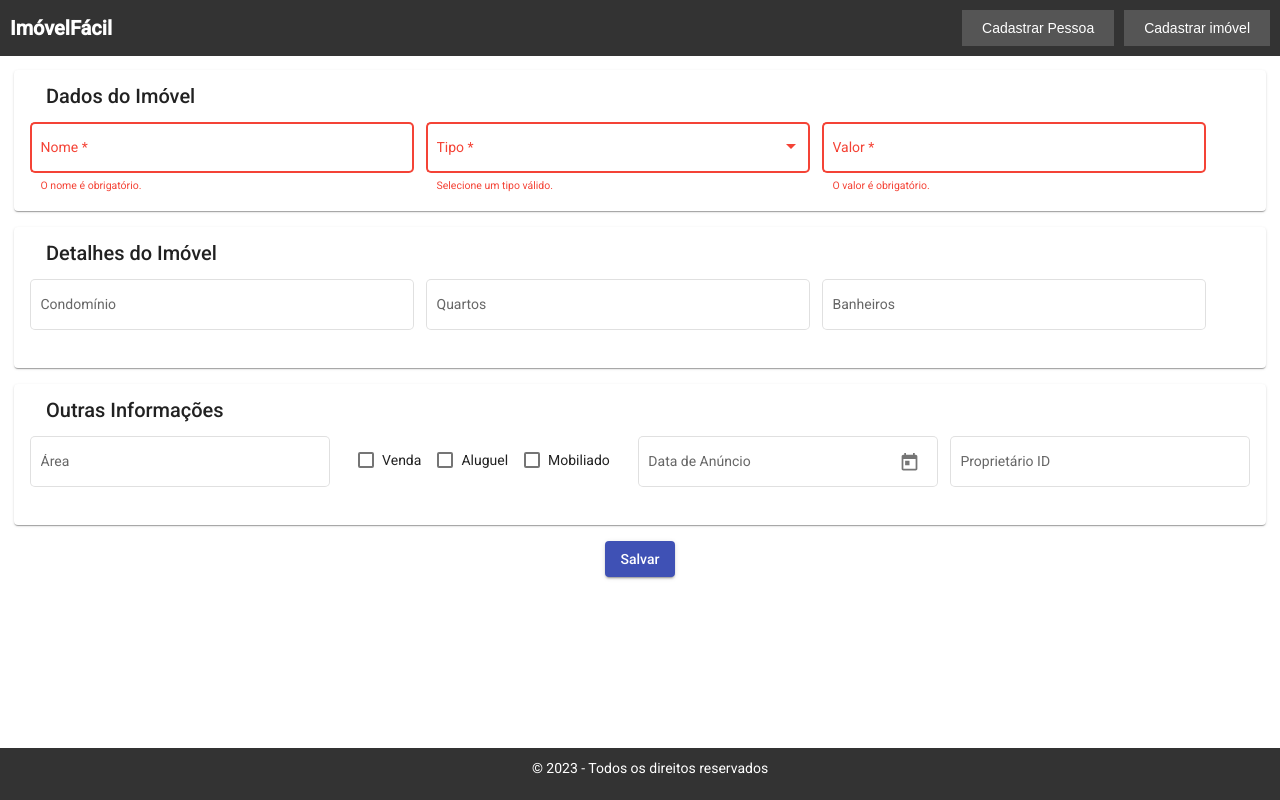
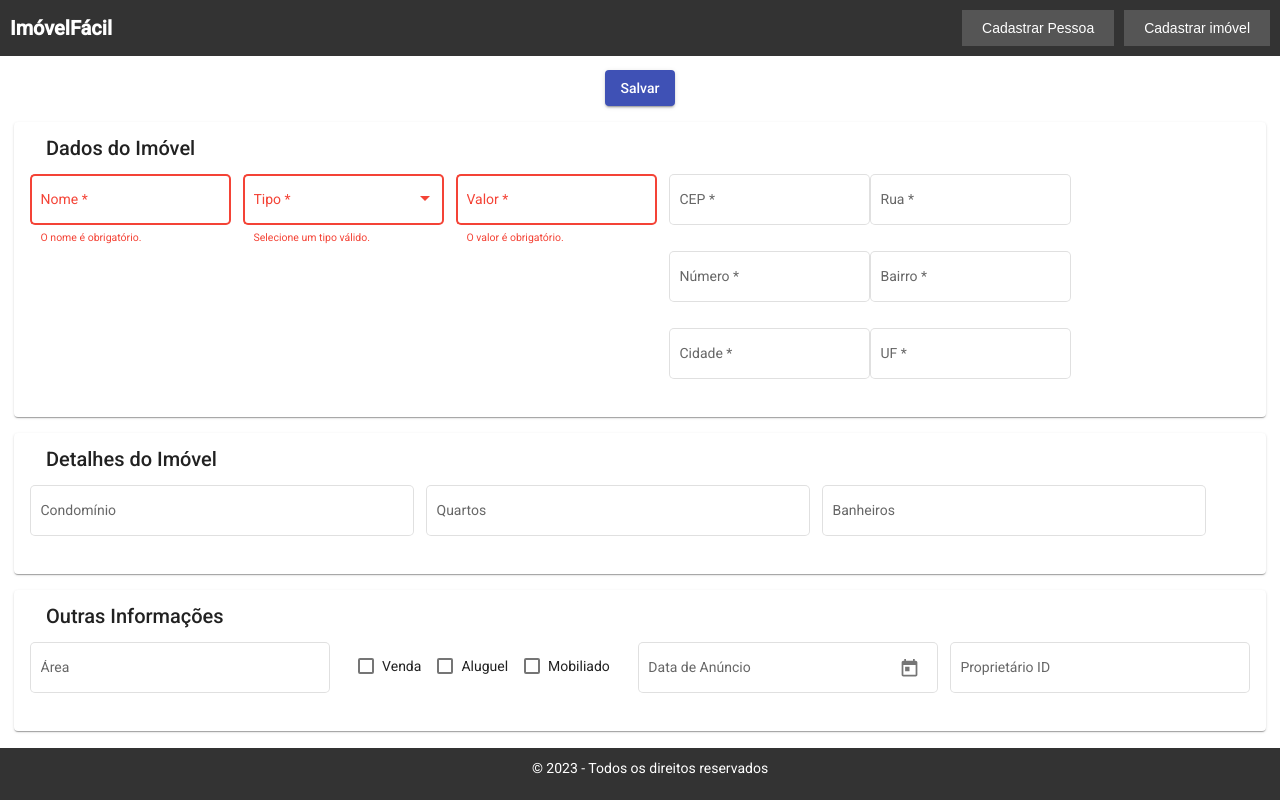
Before and after one commit to Josias-Ribeiro/Angular-Locacao-imoveis, an Angular app: page /cadastro-imoveis in a window 1280 px wide. Built offline with nearby package versions, Linux system fonts and the light colour scheme.

Commit message:
Criacao do componente cep

```diff
--- a/src/app/cadastro-imoveis/cadastro-imoveis.module.ts
+++ b/src/app/cadastro-imoveis/cadastro-imoveis.module.ts
@@ -7,6 +7,7 @@ import { HttpClientModule } from '@angular/common/http';
 import { FormsModule, ReactiveFormsModule } from '@angular/forms';
 import { MaterialCoreModule } from '../shared/modulos/material-core.module';
 import { CadastroImoveisFormService } from './services/cadastro-imoveis-form.service';
+import { InputCepModule } from '../shared/components/input-cep/input-cep.module';
 
 
 @NgModule({
@@ -19,6 +20,7 @@ import { CadastroImoveisFormService } from './services/cadastro-imoveis-form.ser
     ReactiveFormsModule,
     HttpClientModule,
     MaterialCoreModule,
+    InputCepModule,
     CadastroImoveisRoutingModule
   ],providers: [CadastroImoveisFormService]
 })
--- a/src/app/cadastro-imoveis/view/cadastro-imoveis.component.html
+++ b/src/app/cadastro-imoveis/view/cadastro-imoveis.component.html
@@ -1,6 +1,8 @@
 <div>
   <form [formGroup]="formulario" (ngSubmit)="salvar()" class="form">
-
+    <div class="container-salvar">
+      <button mat-raised-button color="primary" type="submit">Salvar</button>
+    </div>
     <mat-card>
       <mat-card-header>
         <mat-card-title>Dados do Imóvel</mat-card-title>
@@ -49,6 +51,8 @@
               O valor é obrigatório.
             </mat-error>
           </mat-form-field>
+
+          <app-input-cep></app-input-cep>
         </div>
       </mat-card-content>
     </mat-card>
@@ -120,8 +124,6 @@
       </mat-card-content>
     </mat-card>
 
-    <div class="container-salvar">
-      <button mat-raised-button color="primary" type="submit">Salvar</button>
-    </div>
+
   </form>
 </div>
--- /dev/null
+++ b/src/app/shared/components/input-cep/input-cep.component.ts
@@ -0,0 +1,41 @@
+import { Component, OnInit } from '@angular/core';
+import { FormBuilder, FormGroup, Validators } from '@angular/forms';
+
+@Component({
+  selector: 'app-input-cep',
+  templateUrl: './view/input-cep.component.html',
+  styleUrls: ['./view/input-cep.component.scss']
+})
+export class InputCepComponent implements OnInit {
+
+  cepForm: FormGroup;
+
+  constructor(private formBuilder: FormBuilder) { }
+
+  ngOnInit() {
+    this.initializeForm();
+  }
+
+  initializeForm() {
+    this.cepForm = this.formBuilder.group({
+      rua: ['', Validators.required],
+      numero: ['', Validators.required],
+      bairro: ['', Validators.required],
+      cidade: ['', Validators.required],
+      uf: ['', Validators.required],
+      cep: ['', Validators.required]
+    });
+
+    // Preencha os campos com os valores fornecidos
+    this.cepForm.patchValue({
+      rua: 'Rua exemplo imóvel 1',
+      numero: 100,
+      bairro: 'Exemplo de bairro',
+      cidade: 'Belo Horizonte',
+      uf: 'MG',
+      cep: '3333-333'
+    });
+  }
+
+
+}
--- /dev/null
+++ b/src/app/shared/components/input-cep/services/input-service-http.service.ts
@@ -0,0 +1,9 @@
+import { Injectable } from '@angular/core';
+
+@Injectable({
+  providedIn: 'root'
+})
+export class InputServiceHttpService {
+
+  constructor() { }
+}
--- /dev/null
+++ b/src/app/shared/components/input-cep/view/input-cep.component.html
@@ -0,0 +1,29 @@
+<mat-form-field appearance="outline">
+    <mat-label>CEP</mat-label>
+    <input matInput formControlName="cep" required>
+  </mat-form-field>
+
+<mat-form-field appearance="outline">
+    <mat-label>Rua</mat-label>
+    <input matInput formControlName="rua" required>
+  </mat-form-field>
+
+  <mat-form-field appearance="outline">
+    <mat-label>Número</mat-label>
+    <input matInput formControlName="numero" type="number" required>
+  </mat-form-field>
+
+  <mat-form-field appearance="outline">
+    <mat-label>Bairro</mat-label>
+    <input matInput formControlName="bairro" required>
+  </mat-form-field>
+
+  <mat-form-field appearance="outline">
+    <mat-label>Cidade</mat-label>
+    <input matInput formControlName="cidade" required>
+  </mat-form-field>
+
+  <mat-form-field appearance="outline">
+    <mat-label>UF</mat-label>
+    <input matInput formControlName="uf" required>
+  </mat-form-field>
```
Also changed, not shown: src/app/shared/components/input-cep/input-cep.module.ts (added, +20 -0 lines), src/app/shared/components/input-cep/view/input-cep.component.scss (added), 1 other file (tests, documents, lock files or other folders).
